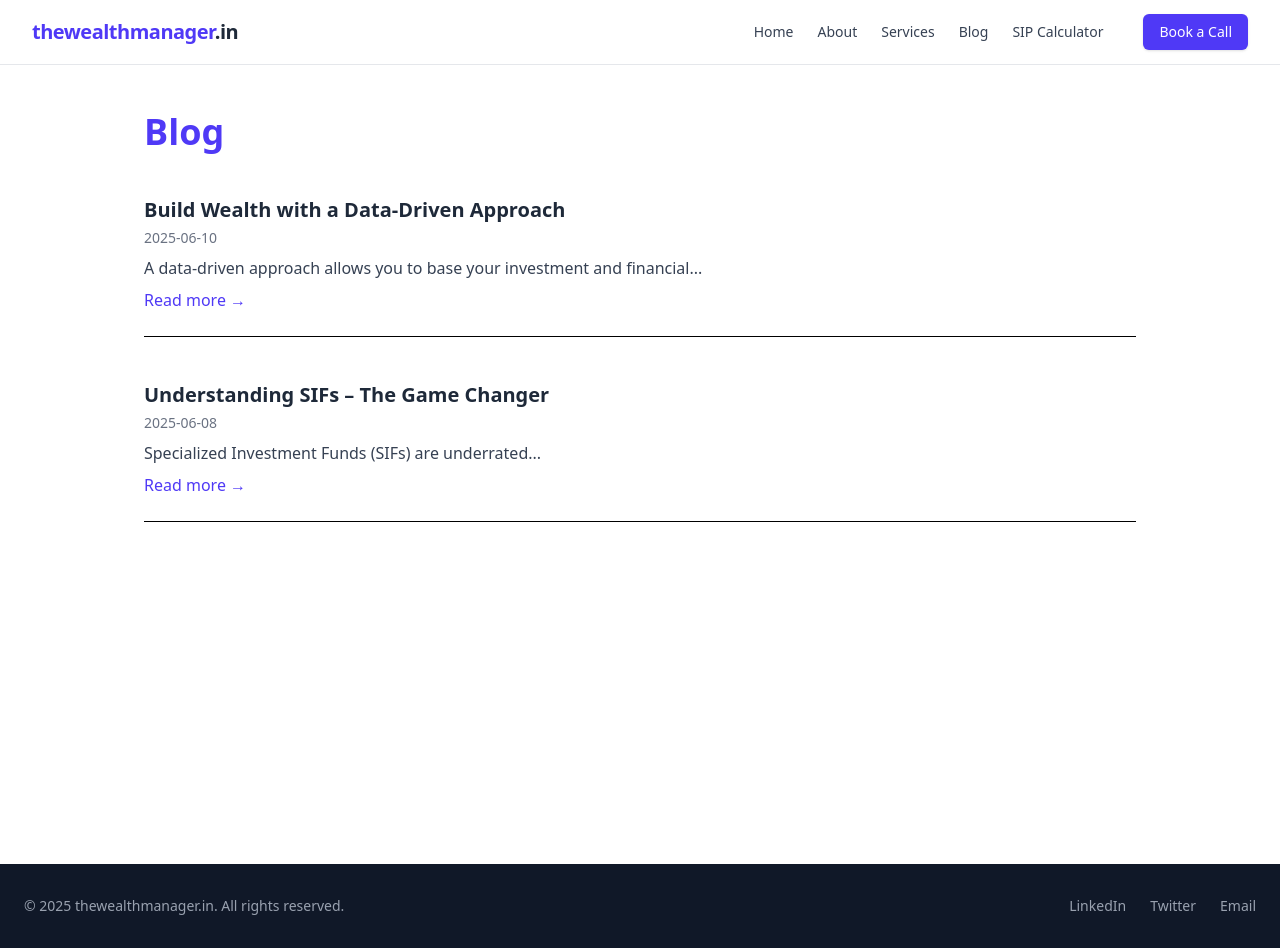
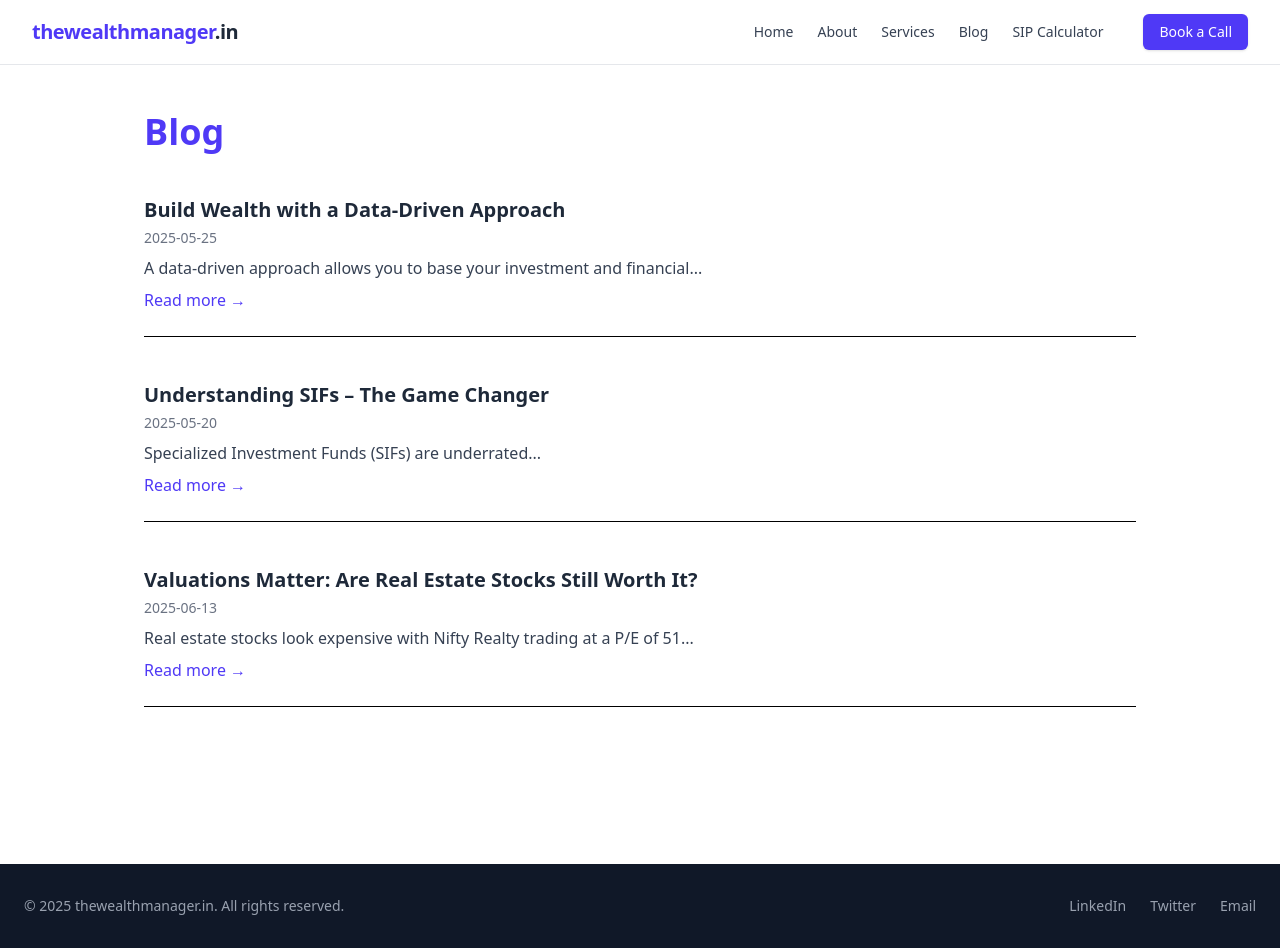
Before and after one commit to chinmayck-etrillium/my-portfolio, a React (Vite) app in the folder my-portfolio/: page /blog in a window 1280 px wide. Built offline with nearby package versions, Linux system fonts and the light colour scheme.

Commit message:
Added new blog

```diff
--- /dev/null
+++ b/my-portfolio/public/blog/real-estate-valuation.json
@@ -0,0 +1,4 @@
+{
+    "title": "Valuations Matter: Are Real Estate Stocks Still Worth It?",
+    "date": "2025-06-13"
+}
--- /dev/null
+++ b/my-portfolio/public/blog/real-estate-valuation.md
@@ -0,0 +1,33 @@
+---
+## 💡 A Smarter Way to Ride the Real Estate Wave?
+
+**Housing Finance Companies.**
+
+Currently available at **P/E ratios under 10**, these firms offer a compelling risk-reward proposition. They're backed by:
+
+- Strong fundamentals
+- Capital-efficient business models
+- Well-positioned balance sheets
+- A direct link to growing housing credit demand
+
+## 📈 Why Now?
+
+- Domestic macros are strong and **GDP growth may surprise on the upside**
+- **Inflation is under control** and likely to remain so
+- **RBI’s recent policy stance** has boosted sentiment
+- **Housing credit demand** is accelerating
+
+## 🏦 The Case for Housing Finance Companies
+
+As **real estate demand picks up**, housing finance companies are set to be **key beneficiaries** — without the excessive valuation risk.
+
+These companies provide an indirect yet strategic exposure to the housing boom, with better **capital efficiency** and **lower volatility**.
+
+## 📊 Sometimes, the Best Way to Invest in a Theme Isn't the Most Obvious One
+
+Staying disciplined and valuation-conscious can help avoid overheated sectors. As the market re-rates different themes, housing finance may emerge as the stealth winner.
+
+
+### 🔍 Disclaimer
+
+This post is for **informational purposes only** and does not constitute investment advice or a recommendation to buy or sell any securities. Always consult a certified financial advisor before making investment decisions. Past performance is not indicative of future results.
--- a/my-portfolio/src/blogs/blogindex.js
+++ b/my-portfolio/src/blogs/blogindex.js
@@ -2,15 +2,24 @@ export const blogPosts = [
   {
     title: "Build Wealth with a Data-Driven Approach",
     slug: "data-driven-wealth",
-      date: "2025-06-10",
-      excerpt: "A data-driven approach allows you to base your investment and financial...",
-      file: () => import('./data-driven-wealth.md'),
+    date: "2025-05-25",
+    excerpt:
+      "A data-driven approach allows you to base your investment and financial...",
+    file: () => import("./data-driven-wealth.md"),
   },
   {
     title: "Understanding SIFs – The Game Changer",
     slug: "understanding-sifs",
-      date: "2025-06-08",
+    date: "2025-05-20",
     excerpt: "Specialized Investment Funds (SIFs) are underrated...",
-      file: () => import('./understanding-sifs.md'),
+    file: () => import("./understanding-sifs.md"),
+  },
+  {
+    title: "Valuations Matter: Are Real Estate Stocks Still Worth It?",
+    date: "2025-06-13",
+    slug: "real-estate-valuation",
+    excerpt:
+      "Real estate stocks look expensive with Nifty Realty trading at a P/E of 51...",
+    file: () => import("./real-estate-valuation.md"),
   },
 ];
--- /dev/null
+++ b/my-portfolio/src/blogs/real-estate-valuation.md
@@ -0,0 +1,44 @@
+---
+title: "Valuations Matter: Are Real Estate Stocks Still Worth It?"
+date: "2025-06-13"
+slug: "real-estate-vs-housing-finance"
+excerpt: "Real estate stocks look expensive with Nifty Realty trading at a P/E of 51. Here’s why housing finance companies might offer a better opportunity."
+---
+
+🚨 **Valuations Matter: Are Real Estate Stocks Still Worth It?** 🏢📉
+
+The Nifty Realty Index is trading at a lofty **P/E of 51** — a level that raises concerns about sustainability and future returns. At these valuations, the **margin of safety** in listed real estate stocks appears limited.
+
+## 💡 A Smarter Way to Ride the Real Estate Wave?
+
+**Housing Finance Companies.**
+
+Currently available at **P/E ratios under 10**, these firms offer a compelling risk-reward proposition. They're backed by:
+
+- Strong fundamentals
+- Capital-efficient business models
+- Well-positioned balance sheets
+- A direct link to growing housing credit demand
+
+## 📈 Why Now?
+
+- Domestic macros are strong and **GDP growth may surprise on the upside**
+- **Inflation is under control** and likely to remain so
+- **RBI’s recent policy stance** has boosted sentiment
+- **Housing credit demand** is accelerating
+
+## 🏦 The Case for Housing Finance Companies
+
+As **real estate demand picks up**, housing finance companies are set to be **key beneficiaries** — without the excessive valuation risk.
+
+These companies provide an indirect yet strategic exposure to the housing boom, with better **capital efficiency** and **lower volatility**.
+
+## 📊 Sometimes, the Best Way to Invest in a Theme Isn't the Most Obvious One
+
+Staying disciplined and valuation-conscious can help avoid overheated sectors. As the market re-rates different themes, housing finance may emerge as the stealth winner.
+
+---
+
+### 🔍 Disclaimer
+
+This post is for **informational purposes only** and does not constitute investment advice or a recommendation to buy or sell any securities. Always consult a certified financial advisor before making investment decisions. Past performance is not indicative of future results.
--- a/my-portfolio/src/index.css
+++ b/my-portfolio/src/index.css
@@ -1,10 +1,25 @@
 @import "tailwindcss";
+
 .prose h2 {
   font-size: 1.5rem;
   font-weight: 700;
   margin-top: 1.5rem;
   margin-bottom: 1rem;
-    color: #000000; /* Indigo-800 */
-    border-bottom: 1px solid #e5e7eb; /* Optional underline */
+  color: #000000;
+  /* Indigo-800 */
+  border-bottom: 1px solid #e5e7eb;
+  /* Optional underline */
   padding-bottom: 0.25rem;
 }
+
+.prose h3 {
+  font-size: 1.25rem;
+  font-weight: 700;
+  margin-top: 1.5rem;
+  margin-bottom: 1rem;
+  color: #000000;
+  /* Indigo-800 */
+  border-bottom: 1px solid #e5e7eb;
+  /* Optional underline */
+  padding-bottom: 0.25rem;
+}
```
Lines whose indentation alone changed are shown as unchanged.
